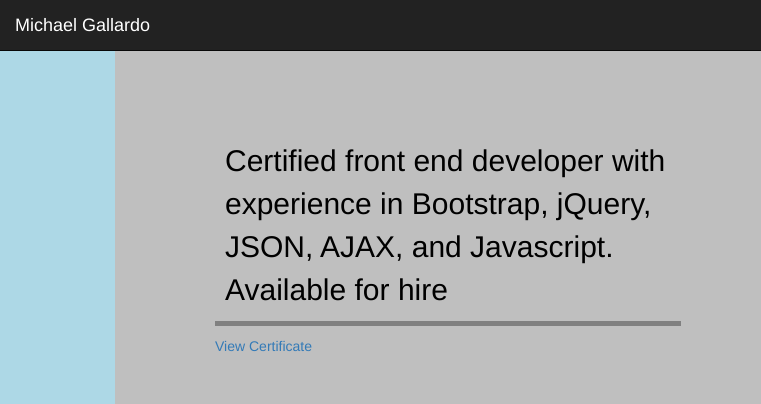
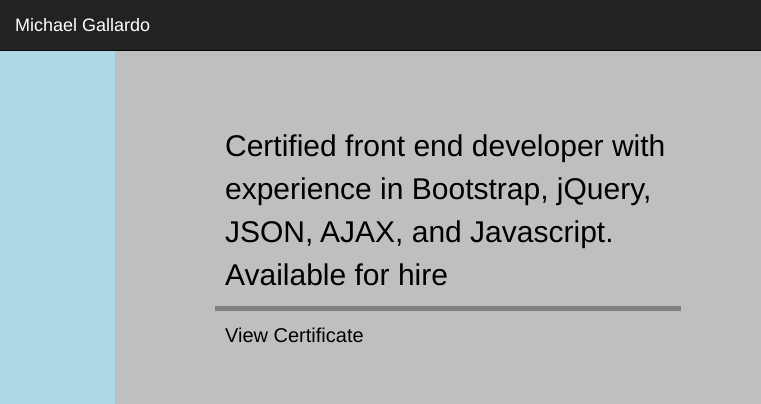
Before and after one commit to mgallardo1005/Portfolio, a plain HTML site: page index.html in a window 1280 px wide. Shown: the top 404 px of the page, 0-761 px from the left. Drawn offline with nearby package versions, Linux system fonts and the light colour scheme; grey boxes are pictures that could not be loaded.

Commit message:
added class for cert link

```diff
--- a/portfolio.css
+++ b/portfolio.css
@@ -12,12 +12,22 @@ body {
 .bio-text {
   color: black;
   font-size: 30px;
-  margin-top: 40px;
+  margin-top: 25px;
 }
 
 .line {
   border-bottom: 5px solid rgb(128, 128, 128);
   padding: 10px;
+}
+
+.certificate {
+  font-size: 20px;
+  color: black;
+  margin-left: 10px;
+}
+
+.certificate:hover {
+  color: black;
 }
 
 .profile-image {
```
